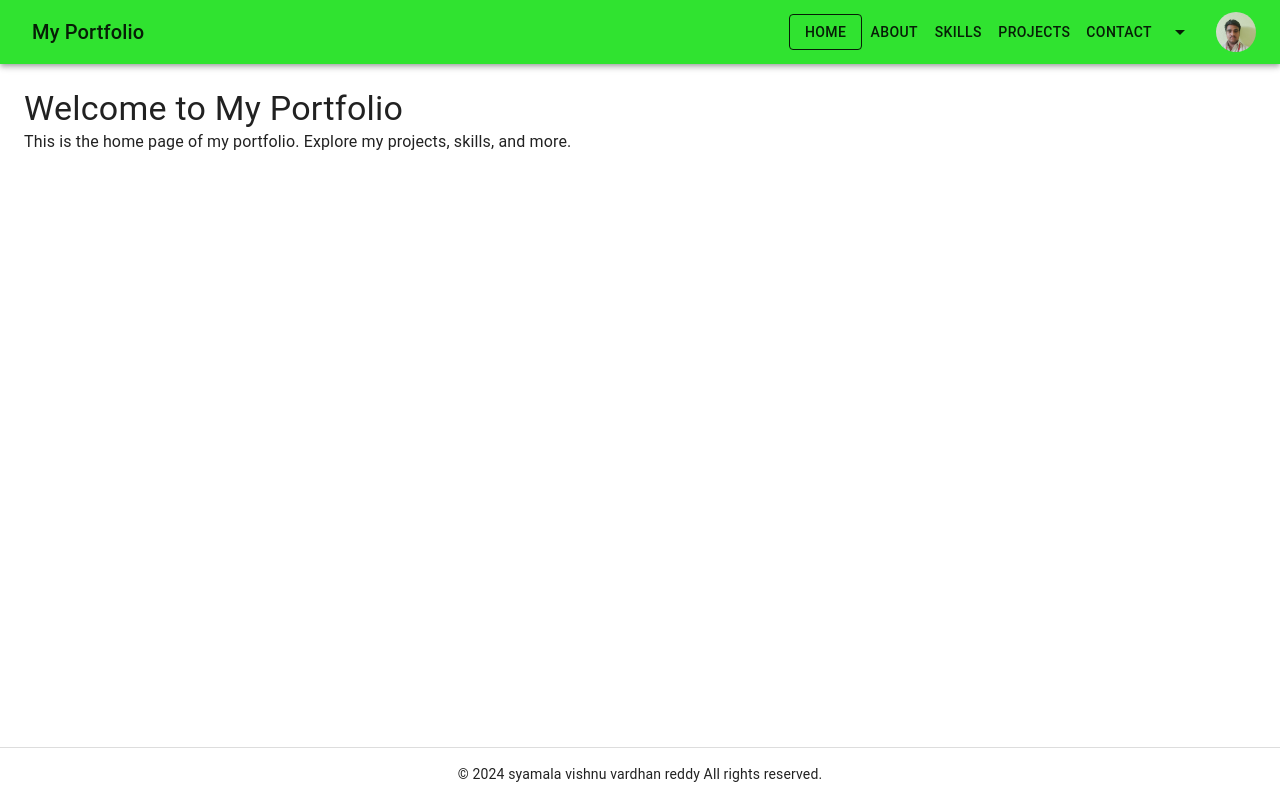
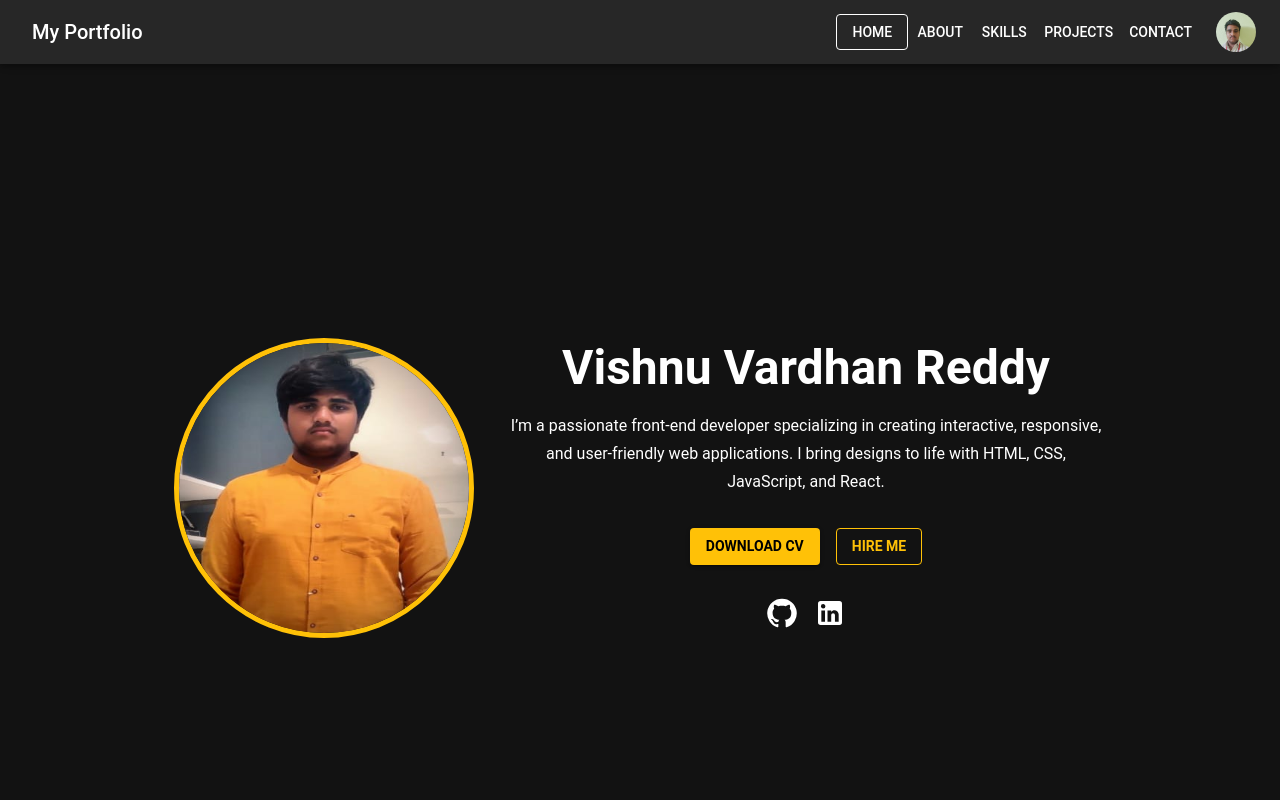
Before and after one commit to syamala-vishnu-vardhan-reddy/portfolio, a React (Vite) app: page / in a window 1280 px wide. Shown: the top 800 px of the page. Built offline with nearby package versions, Linux system fonts and the light colour scheme.

Commit message:
cloning the app

```diff
--- a/package.json
+++ b/package.json
@@ -10,14 +10,17 @@
     "preview": "vite preview"
   },
   "dependencies": {
+    "@emailjs/browser": "^4.4.1",
     "@emotion/react": "^11.13.3",
     "@emotion/styled": "^11.13.0",
     "@fontsource/roboto": "^5.0.13",
     "@mui/icons-material": "^5.15.18",
     "@mui/material": "^5.16.7",
     "@mui/styled-engine-sc": "^6.0.2",
+    "@react-pdf/renderer": "^4.1.6",
     "@reduxjs/toolkit": "^2.2.4",
     "axios": "^1.7.1",
+    "emailjs-com": "^3.2.0",
     "highcharts": "^12.1.2",
     "highcharts-react-official": "^3.2.1",
     "react": "^18.2.0",
--- a/src/Features/portfolio/header/header.tsx
+++ b/src/Features/portfolio/header/header.tsx
@@ -8,8 +8,6 @@ import {
   Popover,
   Box,
   IconButton,
-  Menu,
-  MenuItem,
   useMediaQuery,
 } from "@mui/material";
 import { Link, useLocation } from "react-router-dom";
@@ -17,19 +15,10 @@ import EmailIcon from "@mui/icons-material/Email";
 import PhoneIcon from "@mui/icons-material/Phone";
 import LinkedInIcon from "@mui/icons-material/LinkedIn";
 import GitHubIcon from "@mui/icons-material/GitHub";
-import ArrowDropDownIcon from "@mui/icons-material/ArrowDropDown";
 
-interface HeaderProps {
-  toggleTheme: () => void;
-  isDarkMode: boolean;
-  handleThemeChange: (theme: string) => void; // Changed this to directly pass the theme value
-  selectedTheme: "green" | "pink" | "blue" | "orange" | "purple";
-}
-
-const Header: React.FC<HeaderProps> = ({ handleThemeChange }) => {
+const Header = () => {
   const location = useLocation();
   const [anchorEl, setAnchorEl] = useState<null | HTMLElement>(null);
-  const [themeAnchorEl, setThemeAnchorEl] = useState<null | HTMLElement>(null);
 
   const handleAvatarClick = (event: React.MouseEvent<HTMLElement>) => {
     setAnchorEl(event.currentTarget);
@@ -41,19 +30,6 @@ const Header: React.FC<HeaderProps> = ({ handleThemeChange }) => {
 
   const open = Boolean(anchorEl);
   const id = open ? "simple-popover" : undefined;
-
-  const handleThemeMenuOpen = (event: React.MouseEvent<HTMLElement>) => {
-    setThemeAnchorEl(event.currentTarget);
-  };
-
-  const handleThemeMenuClose = () => {
-    setThemeAnchorEl(null);
-  };
-
-  const handleThemeSelect = (theme: string) => {
-    handleThemeChange(theme);
-    setThemeAnchorEl(null); // Close the menu after selecting a theme
-  };
 
   // Media Query for Mobile
   const isMobile = useMediaQuery("(max-width:600px)");
@@ -123,28 +99,6 @@ const Header: React.FC<HeaderProps> = ({ handleThemeChange }) => {
               </Button>
             </>
           )}
-
-          {/* Theme Dropdown */}
-          <IconButton onClick={handleThemeMenuOpen} color="inherit">
-            <ArrowDropDownIcon />
-          </IconButton>
-          <Menu
-            anchorEl={themeAnchorEl}
-            open={Boolean(themeAnchorEl)}
-            onClose={handleThemeMenuClose}
-          >
-            <MenuItem onClick={() => handleThemeSelect("green")}>
-              Green
-            </MenuItem>
-            <MenuItem onClick={() => handleThemeSelect("pink")}>Pink</MenuItem>
-            <MenuItem onClick={() => handleThemeSelect("blue")}>Blue</MenuItem>
-            <MenuItem onClick={() => handleThemeSelect("orange")}>
-              Orange
-            </MenuItem>
-            <MenuItem onClick={() => handleThemeSelect("purple")}>
-              Purple
-            </MenuItem>
-          </Menu>
 
           {/* Avatar */}
           <Avatar
--- a/src/Features/portfolio/home/home.tsx
+++ b/src/Features/portfolio/home/home.tsx
@@ -1,16 +1,199 @@
-import React from 'react'
-import { Typography, Box } from '@mui/material'
+import React, { useState } from "react";
+import {
+  Box,
+  Typography,
+  Button,
+  TextField,
+  Dialog,
+  DialogActions,
+  DialogContent,
+  DialogTitle,
+} from "@mui/material";
+import GitHubIcon from "@mui/icons-material/GitHub";
+import LinkedInIcon from "@mui/icons-material/LinkedIn";
+import emailjs from "emailjs-com";
 
 const Home: React.FC = () => {
+  const [open, setOpen] = useState(false);
+  const [formData, setFormData] = useState({
+    name: "",
+    email: "",
+    message: "",
+  });
+
+  const handleChange = (
+    e: React.ChangeEvent<HTMLInputElement | HTMLTextAreaElement>
+  ) => {
+    const { name, value } = e.target;
+    setFormData((prev) => ({ ...prev, [name]: value }));
+  };
+
+  const handleSend = () => {
+    // Configure emailjs
+    emailjs
+      .send(
+        "service_3jghtvr", // Replace with your EmailJS service ID
+        "template_j1dtt2a", // Replace with your EmailJS template ID
+        formData,
+        "28a1HGoTcyhxm00aq" // Replace with your EmailJS user ID
+      )
+      .then(
+        () => {
+          alert("Message sent successfully!");
+          setOpen(false);
+          setFormData({ name: "", email: "", message: "" });
+        },
+        (error: unknown) => {
+          console.error("Failed to send email:", error);
+          alert("Failed to send message. Please try again.");
+        }
+      );
+  };
+
   return (
-    <Box>
-      <Typography variant='h4'>Welcome to My Portfolio</Typography>
-      <Typography variant='body1'>
-        This is the home page of my portfolio. Explore my projects, skills, and
-        more.
-      </Typography>
+    <Box
+      sx={{
+        backgroundColor: "#121212",
+        color: "white",
+        minHeight: "100vh",
+        display: "flex",
+        alignItems: "center",
+        justifyContent: "center",
+        padding: "2rem",
+        position: "relative",
+        textAlign: "center",
+      }}
+    >
+      <Box
+        component="img"
+        src="/assets/logo/vishnu.jpg"
+        alt="Profile"
+        sx={{
+          width: "300px",
+          height: "300px",
+          borderRadius: "50%",
+          border: "5px solid #FFC107",
+          marginRight: "2rem",
+        }}
+      />
+
+      <Box>
+        <Typography
+          variant="h3"
+          sx={{ fontWeight: "bold", marginBottom: "1rem" }}
+        >
+          Vishnu Vardhan Reddy
+        </Typography>
+        <Typography
+          variant="subtitle1"
+          sx={{ marginBottom: "2rem", maxWidth: "600px", marginX: "auto" }}
+        >
+          I’m a passionate front-end developer specializing in creating
+          interactive, responsive, and user-friendly web applications. I bring
+          designs to life with HTML, CSS, JavaScript, and React.
+        </Typography>
+        <Box sx={{ display: "flex", gap: "1rem", justifyContent: "center" }}>
+          <Button
+            variant="contained"
+            color="primary"
+            href="" // Google Drive link
+            download="Vishnu_Vardhan_Reddy_CV"
+            sx={{
+              backgroundColor: "#FFC107",
+              color: "#000",
+              fontWeight: "bold",
+              "&:hover": { backgroundColor: "#FFD54F" },
+            }}
+          >
+            Download CV
+          </Button>
+
+          <Button
+            variant="outlined"
+            color="primary"
+            onClick={() => setOpen(true)}
+            sx={{
+              borderColor: "#FFC107",
+              color: "#FFC107",
+              fontWeight: "bold",
+              "&:hover": { color: "#FFD54F" },
+            }}
+          >
+            Hire Me
+          </Button>
+        </Box>
+        <Box
+          sx={{
+            marginTop: "2rem",
+            display: "flex",
+            gap: "1rem",
+            justifyContent: "center",
+          }}
+        >
+          <a
+            href="https://github.com/syamala-vishnu-vardhan-reddy"
+            target="_blank"
+            rel="noopener noreferrer"
+          >
+            <GitHubIcon sx={{ color: "#FFF", fontSize: "2rem" }} />
+          </a>
+          <a
+            href="https://www.linkedin.com/in/vishnu-syamala-8b12972ba/"
+            target="_blank"
+            rel="noopener noreferrer"
+          >
+            <LinkedInIcon sx={{ color: "#FFF", fontSize: "2rem" }} />
+          </a>
+        </Box>
+      </Box>
+
+      {/* Hire Me Dialog */}
+      <Dialog open={open} onClose={() => setOpen(false)}>
+        <DialogTitle>Hire Me</DialogTitle>
+        <DialogContent>
+          <TextField
+            autoFocus
+            margin="dense"
+            name="name"
+            label="Name"
+            type="text"
+            fullWidth
+            variant="outlined"
+            value={formData.name}
+            onChange={handleChange}
+          />
+          <TextField
+            margin="dense"
+            name="email"
+            label="Email"
+            type="email"
+            fullWidth
+            variant="outlined"
+            value={formData.email}
+            onChange={handleChange}
+          />
+          <TextField
+            margin="dense"
+            name="message"
+            label="job description"
+            type="text"
+            fullWidth
+            multiline
+            rows={4}
+            variant="outlined"
+            value={formData.message}
+            onChange={handleChange}
+          />
+        </DialogContent>
+        <DialogActions>
+          <Button onClick={() => setOpen(false)}>Cancel</Button>
+          <Button variant="outlined" onClick={handleSend}>
+            Send
+          </Button>
+        </DialogActions>
+      </Dialog>
     </Box>
-  )
-}
+  );
+};
 
-export default Home
+export default Home;
--- a/src/Features/portfolio/portfolio.tsx
+++ b/src/Features/portfolio/portfolio.tsx
@@ -1,6 +1,6 @@
-import React, { useState } from "react";
+import React from "react";
 import { Box, CssBaseline, ThemeProvider, createTheme } from "@mui/material";
-import { HashRouter, Routes, Route } from "react-router-dom";
+import { BrowserRouter, HashRouter, Routes, Route } from "react-router-dom";
 import Home from "./home/home";
 import About from "./about/about";
 import Skills from "./skills/skills";
@@ -9,49 +9,39 @@ import Contact from "./contact/contact";
 import Header from "./header/header";
 import Footer from "./footer/footer";
 
+const CustomRouter = ({ children }: { children: React.ReactNode }) => {
+  const useHashRouter = true;
+
+  return useHashRouter ? (
+    <HashRouter>{children}</HashRouter>
+  ) : (
+    <BrowserRouter>{children}</BrowserRouter>
+  );
+};
+
 const Portfolio: React.FC = () => {
-  const [isDarkMode, setIsDarkMode] = useState(false);
-  const [selectedTheme, setSelectedTheme] = useState<
-    "green" | "pink" | "blue" | "orange" | "purple"
-  >("green");
-
-  const toggleTheme = () => setIsDarkMode((prevMode) => !prevMode);
-  const handleThemeChange = (theme: string) =>
-    setSelectedTheme(theme as "green" | "pink" | "blue" | "orange" | "purple");
-
+  // Set the theme to match the dark theme in the design
   const theme = createTheme({
     palette: {
-      mode: isDarkMode ? "dark" : "light",
-      primary: {
-        main:
-          selectedTheme === "green"
-            ? "#30e330"
-            : selectedTheme === "pink"
-            ? "#9315ed"
-            : selectedTheme === "blue"
-            ? "#1e88e5"
-            : selectedTheme === "orange"
-            ? "#ff9800"
-            : "#9c27b0", // Purple
-      },
+      mode: "dark",
+      primary: { main: "#FFC107" }, // Yellow primary color
+      background: { default: "#121212" }, // Dark background color
+      text: { primary: "#FFFFFF" }, // White text color
+    },
+    typography: {
+      fontFamily: "'Roboto', sans-serif",
     },
   });
 
   return (
     <ThemeProvider theme={theme}>
       <CssBaseline />
-      {/* Use HashRouter with a basename */}
-      <HashRouter>
+      <CustomRouter>
         <Box
           sx={{ display: "flex", flexDirection: "column", minHeight: "100vh" }}
         >
           {/* Header */}
-          <Header
-            toggleTheme={toggleTheme}
-            isDarkMode={isDarkMode}
-            handleThemeChange={handleThemeChange}
-            selectedTheme={selectedTheme}
-          />
+          <Header />
 
           {/* Main Content */}
           <Box sx={{ flexGrow: 1, p: 3 }}>
@@ -67,7 +57,7 @@ const Portfolio: React.FC = () => {
           {/* Footer */}
           <Footer />
         </Box>
-      </HashRouter>
+      </CustomRouter>
     </ThemeProvider>
   );
 };
--- a/vite.config.ts
+++ b/vite.config.ts
@@ -1,7 +1,8 @@
 import { defineConfig } from "vite";
 import react from "@vitejs/plugin-react";
 
+// https://vitejs.dev/config/
 export default defineConfig({
-  base: "/VVR/",
+  // base: "/VVR/",
   plugins: [react()],
 });
```
Also changed, not shown: public/assets/logo/vishnu.jpg (added), 1 other file (tests, documents, lock files or other folders).
